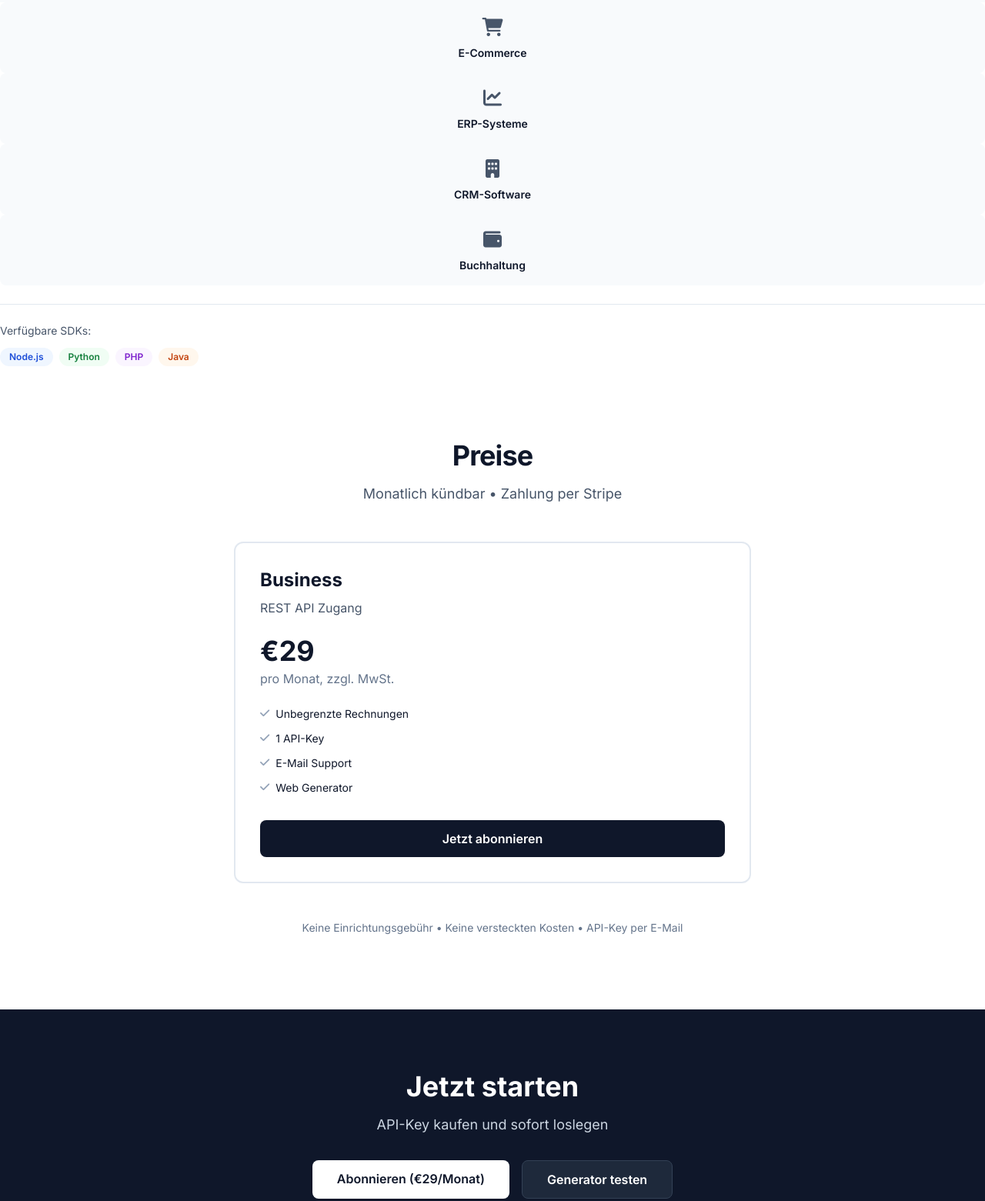
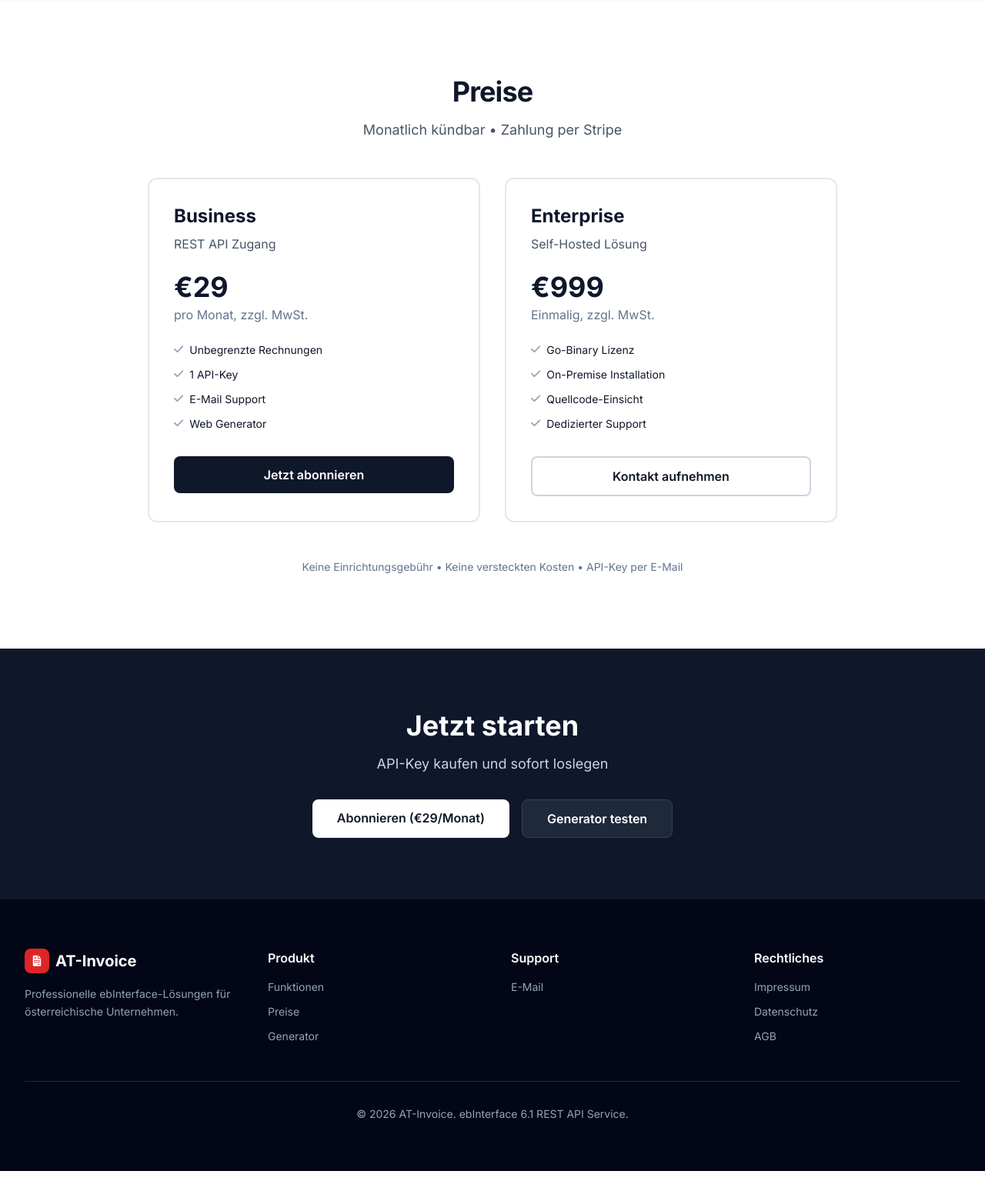
Before and after one commit to Mohamednajdawi/at_invoice, a plain HTML site: page static/index.html in a window 1280 px wide. Shown: the part 3055-4616 px from the top of the page at 77% size. After the commit the page ends 4577 px from the top, so only its background shows below. Drawn offline with nearby package versions, Linux system fonts and the light colour scheme.

Commit message:
Refactor pricing section in index.html to enhance layout and add Enterprise plan details

```diff
--- a/static/index.html
+++ b/static/index.html
@@ -261,35 +261,6 @@
                 </div>
             </div>
         </div>
-    </section>                        <div class="p-4 bg-slate-50 rounded-lg text-center">
-                            <i class="fa-solid fa-cart-shopping text-2xl text-slate-600 mb-2"></i>
-                            <p class="text-sm font-semibold">E-Commerce</p>
-                        </div>
-                        <div class="p-4 bg-slate-50 rounded-lg text-center">
-                            <i class="fa-solid fa-chart-line text-2xl text-slate-600 mb-2"></i>
-                            <p class="text-sm font-semibold">ERP-Systeme</p>
-                        </div>
-                        <div class="p-4 bg-slate-50 rounded-lg text-center">
-                            <i class="fa-solid fa-building text-2xl text-slate-600 mb-2"></i>
-                            <p class="text-sm font-semibold">CRM-Software</p>
-                        </div>
-                        <div class="p-4 bg-slate-50 rounded-lg text-center">
-                            <i class="fa-solid fa-wallet text-2xl text-slate-600 mb-2"></i>
-                            <p class="text-sm font-semibold">Buchhaltung</p>
-                        </div>
-                    </div>
-                    <div class="mt-6 pt-6 border-t border-slate-200">
-                        <p class="text-sm text-slate-600 mb-3">Verfügbare SDKs:</p>
-                        <div class="flex flex-wrap gap-2">
-                            <span class="px-3 py-1 bg-blue-50 text-blue-700 text-xs font-semibold rounded-full">Node.js</span>
-                            <span class="px-3 py-1 bg-green-50 text-green-700 text-xs font-semibold rounded-full">Python</span>
-                            <span class="px-3 py-1 bg-purple-50 text-purple-700 text-xs font-semibold rounded-full">PHP</span>
-                            <span class="px-3 py-1 bg-orange-50 text-orange-700 text-xs font-semibold rounded-full">Java</span>
-                        </div>
-                    </div>
-                </div>
-            </div>
-        </div>
     </section>
 
     <section id="pricing" class="py-20 lg:py-24">
@@ -299,7 +270,7 @@
                 <p class="text-lg text-slate-600">Monatlich kündbar • Zahlung per Stripe</p>
             </div>
 
-            <div class="max-w-2xl mx-auto">
+            <div class="max-w-4xl mx-auto grid md:grid-cols-2 gap-8">
                 <div class="bg-white p-8 rounded-xl border-2 border-slate-200">
                     <div class="mb-6">
                         <h3 class="text-2xl font-bold mb-2">Business</h3>
@@ -328,6 +299,36 @@
                         </li>
                     </ul>
                     <a href="/buy" class="block w-full py-3 bg-slate-900 text-white rounded-lg font-semibold hover:bg-slate-800 transition text-center">Jetzt abonnieren</a>
+                </div>
+
+                <div class="bg-white p-8 rounded-xl border-2 border-slate-200">
+                    <div class="mb-6">
+                        <h3 class="text-2xl font-bold mb-2">Enterprise</h3>
+                        <p class="text-slate-600">Self-Hosted Lösung</p>
+                    </div>
+                    <div class="mb-6">
+                        <div class="text-4xl font-bold">€999</div>
+                        <p class="text-slate-500 mt-1">Einmalig, zzgl. MwSt.</p>
+                    </div>
+                    <ul class="space-y-3 mb-8 text-sm">
+                        <li class="flex items-start gap-2">
+                            <i class="fa-solid fa-check text-slate-400 mt-0.5"></i>
+                            <span>Go-Binary Lizenz</span>
+                        </li>
+                        <li class="flex items-start gap-2">
+                            <i class="fa-solid fa-check text-slate-400 mt-0.5"></i>
+                            <span>On-Premise Installation</span>
+                        </li>
+                        <li class="flex items-start gap-2">
+                            <i class="fa-solid fa-check text-slate-400 mt-0.5"></i>
+                            <span>Quellcode-Einsicht</span>
+                        </li>
+                        <li class="flex items-start gap-2">
+                            <i class="fa-solid fa-check text-slate-400 mt-0.5"></i>
+                            <span>Dedizierter Support</span>
+                        </li>
+                    </ul>
+                    <a href="mailto:najdawimohamed@gmail.com?subject=Enterprise%20License%20Request" class="block w-full py-3 border-2 border-slate-300 text-slate-900 rounded-lg font-semibold hover:bg-slate-50 transition text-center">Kontakt aufnehmen</a>
                 </div>
             </div>
 
@@ -368,8 +369,31 @@
                 <div>
                     <h4 class="font-semibold text-white mb-4">Produkt</h4>
                     <ul class="space-y-3 text-sm">
-                        <li><a href="#" class="hover:text-white transition">Funktionen</a></li>                    </ul>
+                        <li><a href="#features" class="hover:text-white transition">Funktionen</a></li>
+                        <li><a href="#pricing" class="hover:text-white transition">Preise</a></li>
+                        <li><a href="/generator" class="hover:text-white transition">Generator</a></li>
+                    </ul>
                 </div>
+
+                <div>
+                    <h4 class="font-semibold text-white mb-4">Support</h4>
+                    <ul class="space-y-3 text-sm">
+                        <li><a href="mailto:support@at-invoice.at" class="hover:text-white transition">E-Mail</a></li>
+                    </ul>
+                </div>
+
+                <div>
+                    <h4 class="font-semibold text-white mb-4">Rechtliches</h4>
+                    <ul class="space-y-3 text-sm">
+                        <li><a href="#" class="hover:text-white transition">Impressum</a></li>
+                        <li><a href="#" class="hover:text-white transition">Datenschutz</a></li>
+                        <li><a href="#" class="hover:text-white transition">AGB</a></li>
+                    </ul>
+                </div>
+            </div>
+
+            <div class="pt-8 border-t border-slate-800 text-sm text-center">
+                <p>&copy; 2026 AT-Invoice. ebInterface 6.1 REST API Service.</p>
             </div>
         </div>
     </footer>
```
